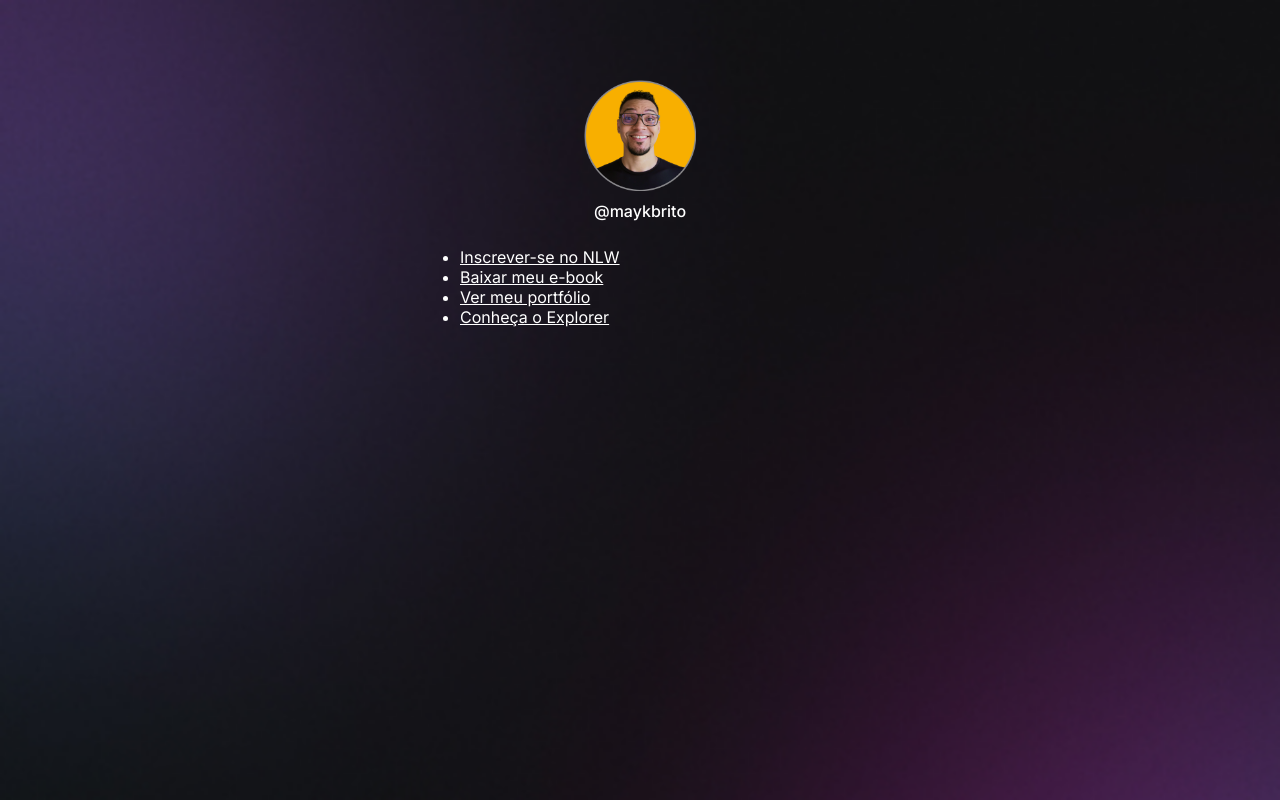
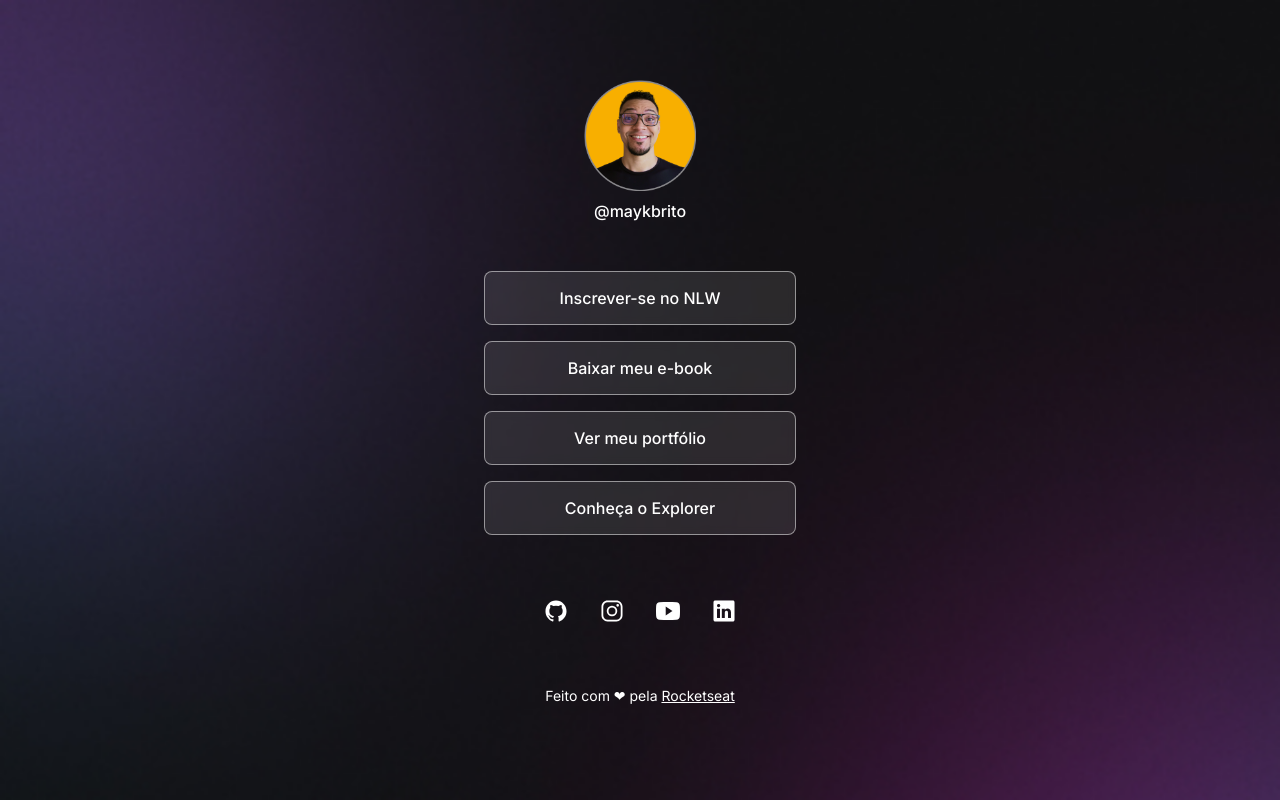
Before and after one commit to murilloressineti/discover-rocketseat, a plain HTML site: page projeto/index.html in a window 1280 px wide. Drawn offline with nearby package versions, Linux system fonts and the light colour scheme.

Commit message:
Desenvolvimento do projeto

```diff
--- a/projeto/index.html
+++ b/projeto/index.html
@@ -23,6 +23,28 @@
       <li><a href="#" target="_blank">Ver meu portfólio</a></li>
       <li><a href="#" target="_blank">Conheça o Explorer</a></li>
     </ul>
+
+    <div id="social-links">
+      <a href="#" target="_blank">
+        <ion-icon name="logo-github"></ion-icon>
+      </a>
+      <a href="#" target="_blank">
+        <ion-icon name="logo-instagram"></ion-icon>
+      </a>
+      <a href="#" target="_blank">
+        <ion-icon name="logo-youtube"></ion-icon>
+      </a>
+      <a href="#" target="_blank">
+        <ion-icon name="logo-linkedin"></ion-icon>
+      </a>
+    </div>
+
+    <footer>
+      Feito com ❤ pela <a href="#" target="_blank">Rocketseat</a>
+    </footer>
   </div>
+
+  <script type="module" src="https://unpkg.com/ionicons@7.1.0/dist/ionicons/ionicons.esm.js"></script>
+  <script nomodule src="https://unpkg.com/ionicons@7.1.0/dist/ionicons/ionicons.js"></script>
 </body>
 </html>
--- a/projeto/style.css
+++ b/projeto/style.css
@@ -23,8 +23,8 @@ body {
 
 #container {
   width: 360px;
-  margin: auto; /*Funciona apenas para centralizar a largura. Não funciona com a alatura*/
-  padding-top: 56px;
+  margin: 56px auto 0px; /* Auto funciona apenas para centralizar a largura. Não funciona com a altura*/
+  padding: 0px 24px;
 }
 
 #profile {
@@ -43,3 +43,67 @@ body {
   line-height: 24px;
   margin-top: 8px;
 }
+
+ul {
+  list-style: none;
+
+  display: flex;
+  flex-direction: column;
+  gap: 16px;
+
+  padding: 24px 0px;
+}
+
+ul > li > a {
+  display: flex;
+  align-items: center;
+  justify-content: center;
+
+  padding: 16px 24px;
+
+  background: rgba(255, 255, 255, 0.103);
+  border: 1px solid rgba(255, 255, 255, 0.5);
+  border-radius: 8px;
+
+  backdrop-filter: blur(4px);
+  -webkit-backdrop-filter: blur(4px);
+
+  text-decoration: none;
+  font-weight: 500;
+
+  transition: background 0.2s;
+}
+
+ul > li > a:hover {
+  background: rgba(255, 255, 255, 0.055);
+  border: 1.5px solid white;
+}
+
+#social-links {
+  display: flex;
+  justify-content: center;
+
+  padding: 24px 0px;
+
+  font-size: 24px;
+}
+
+#social-links > a {
+  display: flex;
+  align-items: center;
+  justify-content: center;
+  padding: 16px;
+
+  transition: background 0.2s;
+  border-radius: 50%;
+}
+
+#social-links > a:hover {
+  background: rgba(255, 255, 255, 0.205);
+}
+
+footer {
+  padding: 24px 0px;
+  text-align: center;
+  font-size: 14px;
+}
```
